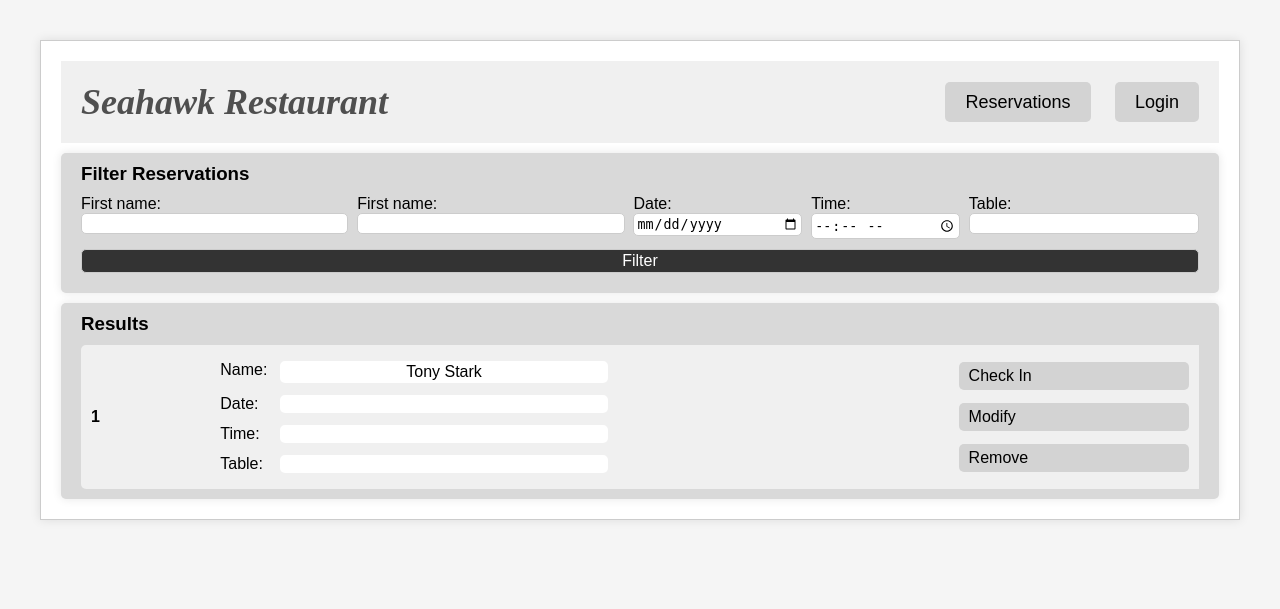
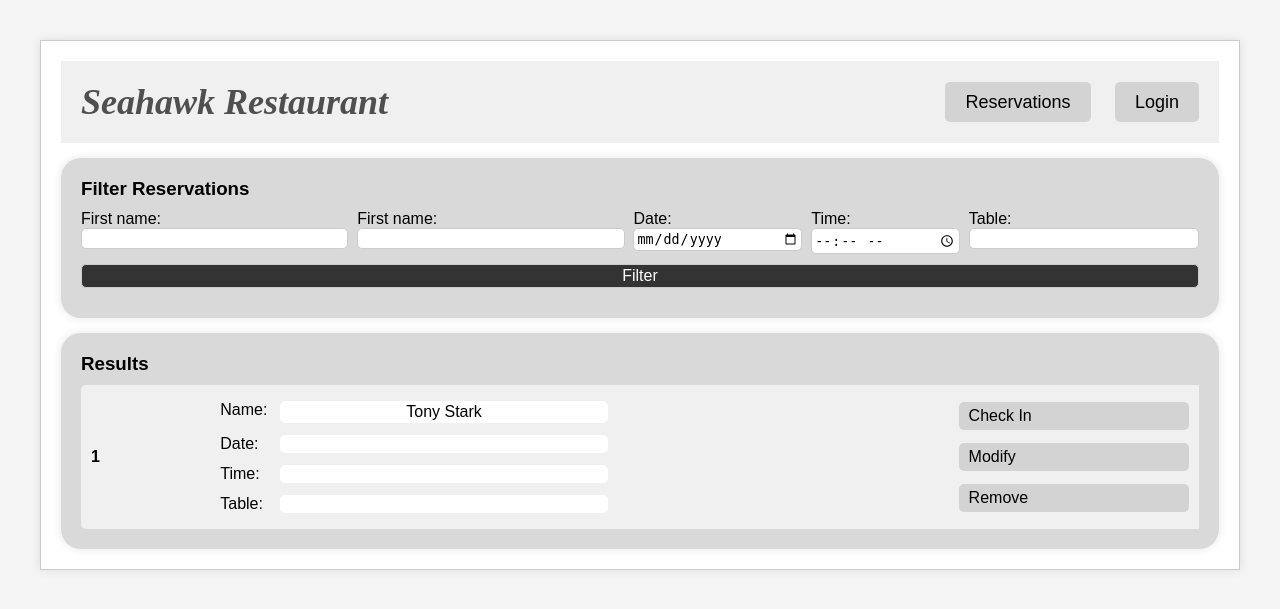
Before and after one commit to j-mrles/DjangoRestaurant, a Django app: page /reservations/viewall in a window 1280 px wide. Shown: the top 609 px of the page. Run offline with Django 5.2, Linux system fonts and the light colour scheme; data comes from the database, SQL or seed files in the repository.

Commit message:
Updated styling to be consistent with other pages, added a .gitignore to avoid unnecessary files from committing

```diff
--- a/pages/static/css/ReservationView.css
+++ b/pages/static/css/ReservationView.css
@@ -1,9 +1,9 @@
 .filter {
     background: #D9D9D9;
-    padding: 10px 20px;
-    border-radius: 5px;
+    padding: 20px;
+    border-radius: 20px;
     box-shadow: 0 0 10px rgba(0, 0, 0, 0.1);
-    margin: 10px auto;
+    margin: 15px auto;
     text-align: left;
     max-width: 1200px;
     display: flex;
@@ -50,8 +50,8 @@
 
 .results {
     background: #D9D9D9;
-    padding: 10px 20px;
-    border-radius: 5px;
+    padding: 20px;
+    border-radius: 20px;
     box-shadow: 0 0 10px rgba(0, 0, 0, 0.1);
     text-align: left;
     width: 100%;
```
Also changed, not shown: 1 other file.
